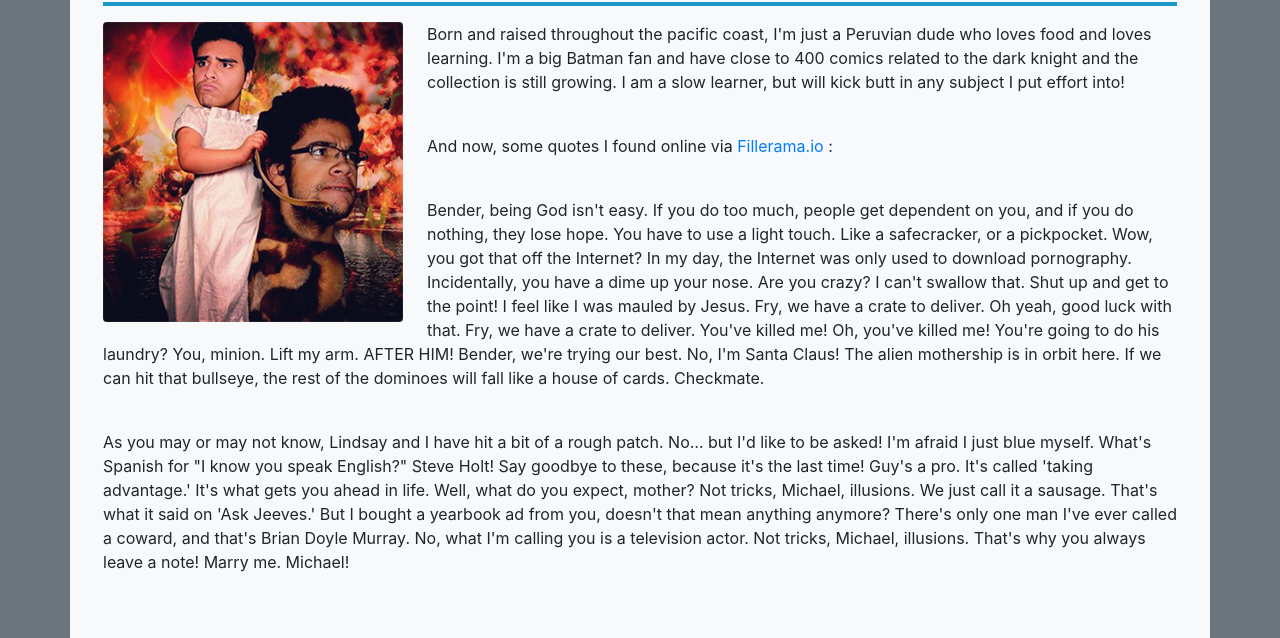
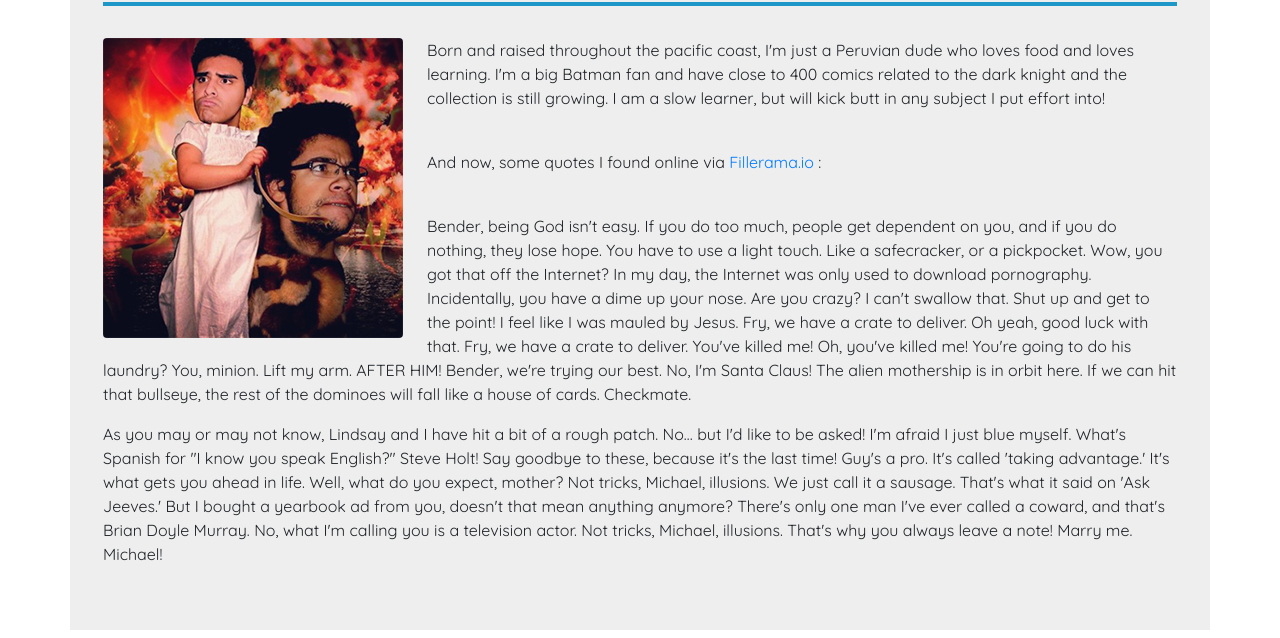
Before and after one commit to ga-cabrera/Bootstap-Portfolio.io, a plain HTML site: page index.html in a window 1280 px wide. Shown: the part 180-818 px from the top of the page. Drawn offline with nearby package versions, Linux system fonts and the light colour scheme.

Commit message:
fixed coloring of index page in order to look like basic-portfolio

```diff
--- a/index.html
+++ b/index.html
@@ -15,7 +15,7 @@
     -->
 </head>
 
-<body class="bg-secondary">
+<body>
 
 <!-- NavBar -->
 <nav class="navbar sticky-top navbar-expand-lg navbar-dark bg-dark" style="color:white; font-family: 'Nanum Gothic', sans-serif;">
@@ -38,7 +38,7 @@
   </div>
 </nav>
 
-<div class="container bg-light pt-4 pl-5 pr-5 pb-5 mt-3">
+<div class="container pt-4 pl-5 pr-5 pb-5 mt-3" style="background-color: #eeeeee;">
    <div class="row">
         <div class="col-xs-sm-md-lg-12 w-100">
             <h2 style="font-family: 'Quicksand', sans-serif; font-size: 45px;">About Me</h2>
@@ -49,7 +49,7 @@
 
 
 
-    <div class="row">
+    <div class="row mt-3">
 
         <div class="col-xs-sm-md-lg">
             <!-- Profile Image -->
@@ -57,7 +57,7 @@
                 <img src="images/profile-picture.jpg" class="rounded float-left mr-4" alt="Gerson Profile Picture">
             </div>
             <!-- About Me Text -->
-            <div class="pull-left">
+            <div style="font-family: 'Quicksand', sans-serif;" >
                     <p>Born and raised throughout the pacific coast, I'm just a Peruvian dude who loves food and loves learning. I'm a big Batman fan and have close to 400 comics related to the dark knight and the collection is still growing. I am a slow learner, but will kick butt in any subject I put effort into!</p>
 
                     <br>
@@ -67,9 +67,6 @@
                     <br>
 
                     <p>Bender, being God isn't easy. If you do too much, people get dependent on you, and if you do nothing, they lose hope. You have to use a light touch. Like a safecracker, or a pickpocket. Wow, you got that off the Internet? In my day, the Internet was only used to download pornography. Incidentally, you have a dime up your nose. Are you crazy? I can't swallow that. Shut up and get to the point! I feel like I was mauled by Jesus. Fry, we have a crate to deliver. Oh yeah, good luck with that. Fry, we have a crate to deliver. You've killed me! Oh, you've killed me! You're going to do his laundry? You, minion. Lift my arm. AFTER HIM! Bender, we're trying our best. No, I'm Santa Claus! The alien mothership is in orbit here. If we can hit that bullseye, the rest of the dominoes will fall like a house of cards. Checkmate.</p>
-
-                    <br>
-
                     <p>As you may or may not know, Lindsay and I have hit a bit of a rough patch. No… but I'd like to be asked! I'm afraid I just blue myself. What's Spanish for "I know you speak English?" Steve Holt! Say goodbye to these, because it's the last time! Guy's a pro. It's called 'taking advantage.' It's what gets you ahead in life. Well, what do you expect, mother? Not tricks, Michael, illusions. We just call it a sausage. That's what it said on 'Ask Jeeves.' But I bought a yearbook ad from you, doesn't that mean anything anymore? There's only one man I've ever called a coward, and that's Brian Doyle Murray. No, what I'm calling you is a television actor. Not tricks, Michael, illusions. That's why you always leave a note! Marry me. Michael!</p>
             </div>
         </div>
```
